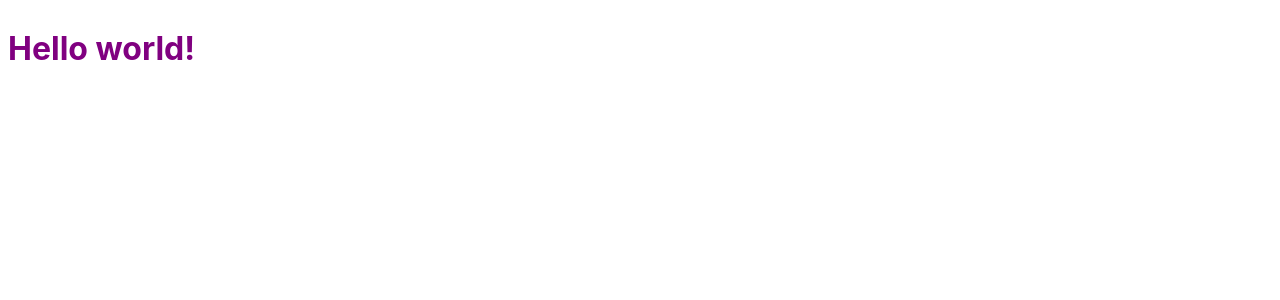
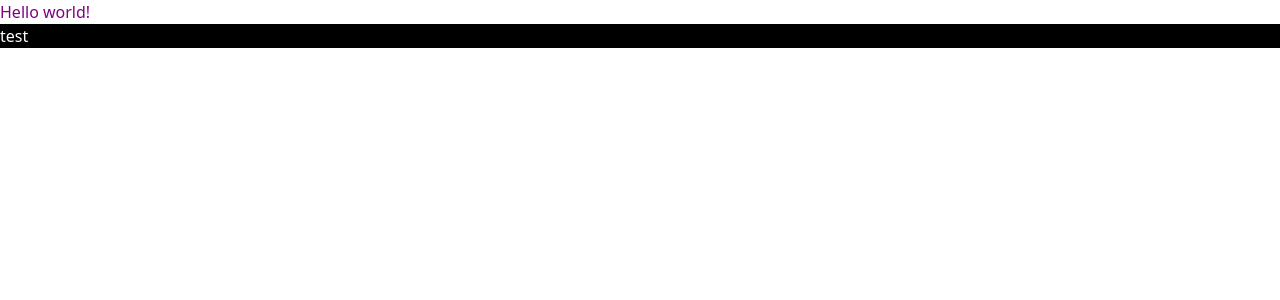
Before and after one commit to richardvenneman/rails-server-config, a Svelte app: page / in a window 1280 px wide. Shown: the top 300 px of the page. Built offline with nearby package versions, Linux system fonts and the light colour scheme.

Commit message:
Setup Tailwind via PostCSS

```diff
--- /dev/null
+++ b/postcss.config.js
@@ -0,0 +1,17 @@
+const production = !process.env.ROLLUP_WATCH;
+const purgecss = require("@fullhuman/postcss-purgecss");
+
+module.exports = {
+  plugins: [
+    require("postcss-import")(),
+    require("tailwindcss"),
+    require("autoprefixer"),
+
+    // Purge unused CSS in production
+    production &&
+      purgecss({
+        content: ["./**/*.html", "./**/*.svelte"],
+        defaultExtractor: content => content.match(/[A-Za-z0-9-_:/]+/g) || []
+      })
+  ]
+};
--- a/public/global.css
+++ /dev/null
@@ -1,62 +0,0 @@
-html, body {
-	position: relative;
-	width: 100%;
-	height: 100%;
-}
-
-body {
-	color: #333;
-	margin: 0;
-	padding: 8px;
-	box-sizing: border-box;
-	font-family: -apple-system, BlinkMacSystemFont, "Segoe UI", Roboto, Oxygen-Sans, Ubuntu, Cantarell, "Helvetica Neue", sans-serif;
-}
-
-a {
-	color: rgb(0,100,200);
-	text-decoration: none;
-}
-
-a:hover {
-	text-decoration: underline;
-}
-
-a:visited {
-	color: rgb(0,80,160);
-}
-
-label {
-	display: block;
-}
-
-input, button, select, textarea {
-	font-family: inherit;
-	font-size: inherit;
-	padding: 0.4em;
-	margin: 0 0 0.5em 0;
-	box-sizing: border-box;
-	border: 1px solid #ccc;
-	border-radius: 2px;
-}
-
-input:disabled {
-	color: #ccc;
-}
-
-input[type="range"] {
-	height: 0;
-}
-
-button {
-	color: #333;
-	background-color: #f4f4f4;
-	outline: none;
-}
-
-button:active {
-	background-color: #ddd;
-}
-
-button:focus {
-	border-color: #666;
-}
--- a/public/index.html
+++ b/public/index.html
@@ -7,7 +7,6 @@
 	<title>Svelte app</title>
 
 	<link rel='icon' type='image/png' href='/favicon.png'>
-	<link rel='stylesheet' href='/global.css'>
 	<link rel='stylesheet' href='/bundle.css'>
 
 	<script defer src='/bundle.js'></script>
--- a/rollup.config.js
+++ b/rollup.config.js
@@ -3,6 +3,7 @@ import resolve from 'rollup-plugin-node-resolve';
 import commonjs from 'rollup-plugin-commonjs';
 import livereload from 'rollup-plugin-livereload';
 import { terser } from 'rollup-plugin-terser';
+import postcss from 'rollup-plugin-postcss';
 
 const production = !process.env.ROLLUP_WATCH;
 
@@ -15,6 +16,8 @@ export default {
 		file: 'public/bundle.js'
 	},
 	plugins: [
+		postcss({ extract: true }),
+
 		svelte({
 			// enable run-time checks when not in production
 			dev: !production,
--- a/src/App.svelte
+++ b/src/App.svelte
@@ -9,3 +9,5 @@
 </style>
 
 <h1>Hello {name}!</h1>
+
+<div class="bg-black text-white">test</div>
--- /dev/null
+++ b/src/main.css
@@ -0,0 +1,3 @@
+@import "tailwindcss/base";
+@import "tailwindcss/components";
+@import "tailwindcss/utilities";
--- a/src/main.js
+++ b/src/main.js
@@ -1,4 +1,5 @@
 import App from './App.svelte';
+import "./main.css";
 
 const app = new App({
 	target: document.body,
```
Also changed, not shown: package.json (+7 -1 lines), 1 other file (tests, documents, lock files or other folders).
